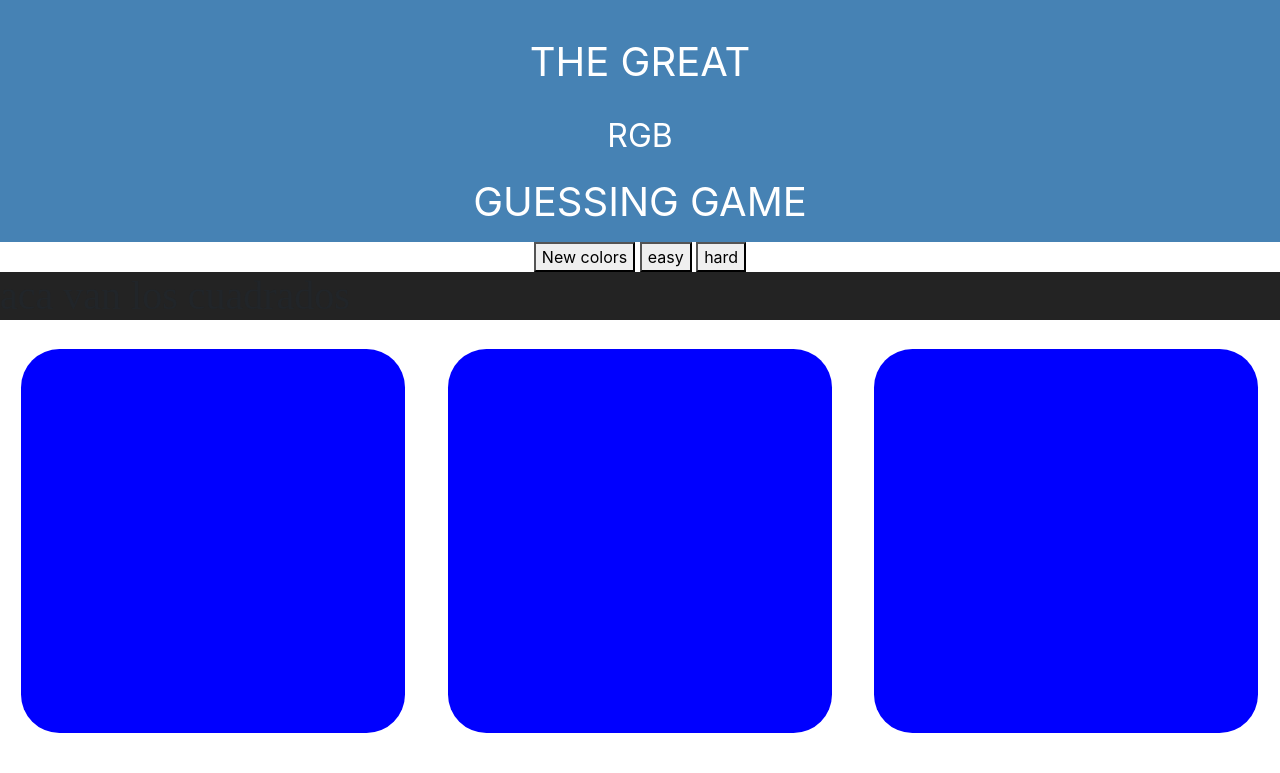
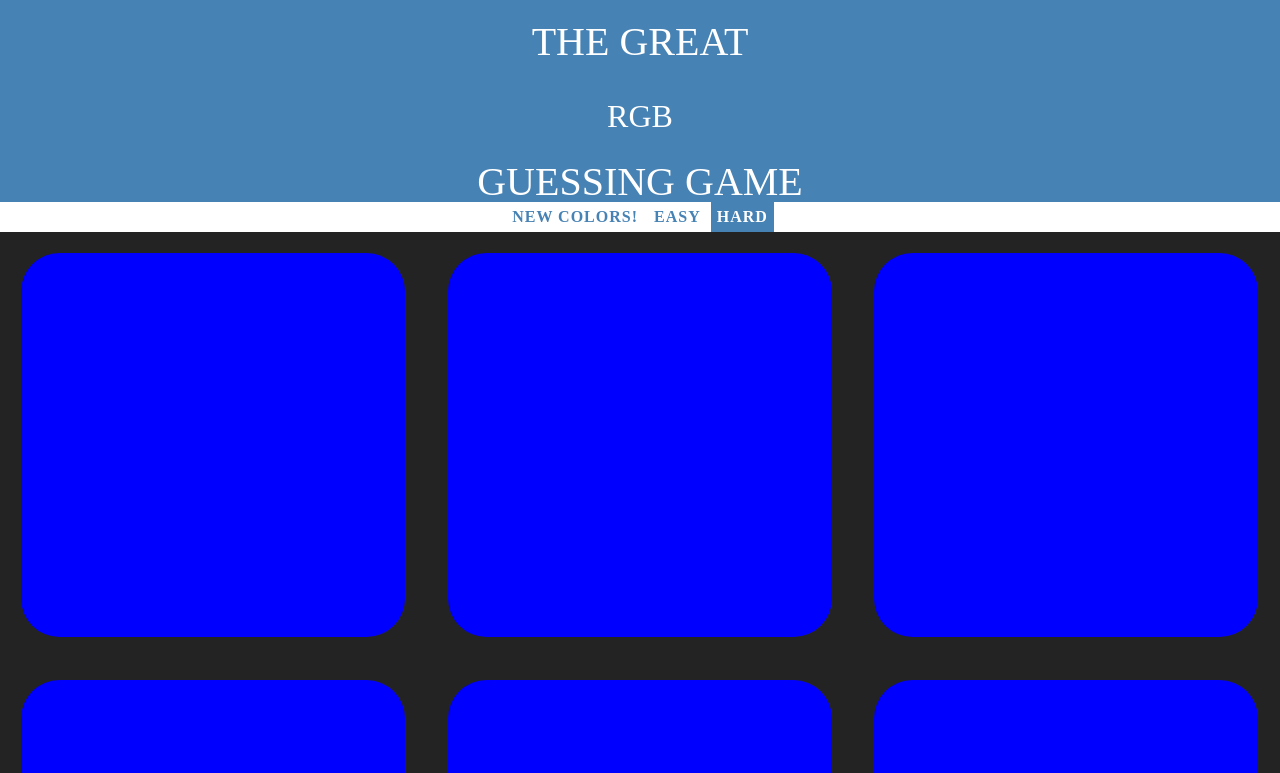
Before and after one commit to jaurenacamila/juego-colores-cdn, a plain HTML site: page index.html in a window 1280 px wide. Shown: the top 773 px of the page. Drawn offline with nearby package versions, Linux system fonts and the light colour scheme.

Commit message:
estilos y metodos

```diff
--- a/index.html
+++ b/index.html
@@ -5,34 +5,30 @@
 
 	<div id="app">
 
-		<div id="container">
-
-			<div id="header" :style="{backgroundColor:'steelblue', textAlign:'center', color:'white', padding:'20px'}">
-				<h1 :style="{fontWeight:'normal', lineHeight:'1.1', padding:'20px'}">{{titulo1}}</h1>
-				<span id="colorDisplay" :style="{fontSize:'200%'}">RGB</span>
+			<div id="header">
+				<h1>{{titulo1}}</h1>
+				<span id="colorDisplay">RGB</span>
 				<br>
-				<h1 :style="{fontWeight:'normal', lineHeight:'1.1', padding:'20px'}">GUESSING GAME</h1>
+				<h1>GUESSING GAME</h1>
 			</div>
 
-			<div id="navigator" :style="{background: '#ffffff', height:'30px', textAlign:'center', margin:margin,
-			marginTop:'-30px'}">
-				<button id="reset"> New colors</button>
+			<div id="navigator">
+				<button @click="init">New colors!</button>
 				<span :data="mensaje">{{mensaje}}</span>
 				<button id="easy">easy</button>
 				<button id="hard" class="selected">hard</button>
 			</div>
 
-			<div id="body" :style="{background:'#232323', fontFamily:fontFamily}">
-				<h1>aca van los cuadrados</h1>
-				<div class="square" :style="estiloCuadrados"></div>
-				<div class="square" :style="estiloCuadrados"></div>
-				<div class="square" :style="estiloCuadrados"></div>
-				<div class="square" :style="estiloCuadrados"></div>
-				<div class="square" :style="estiloCuadrados"></div>
-				<div class="square" :style="estiloCuadrados"></div>
+
+			<div id="body">
+				<div class="square"></div>
+				<div class="square"></div>
+				<div class="square"></div>
+				<div class="square"></div>
+				<div class="square"></div>
+				<div class="square"></div>
+
 			</div>
-
-		</div>
 
 	</div>
 
@@ -50,19 +46,161 @@
 				mensaje:'',
 				margin: 0,
 				fontFamily: "Montserrat",
-				estiloCuadrados:{
-					width:'30%',
-					background: "blue",
-					paddingBottom:'30%',
-					float: 'left',
-					margin:'1.66%',
-					borderRadius: '10%',
-					transition:'background 0.8s',
+				colors:[],
+				colorCount:6,
+				pickedColor:"",
+				isHard: true,
+				squares:[1,1,1,1,1,1]
+			},
+
+			methods:{
+
+				restart: function(){
+					colors = this.createNewColors(this.colorCount);
+					this.pickedColor = colors[this.PickColor()];
+					colorDisplay.textContent = this.pickedColor;
+					this.textContent = "Pick New Colors!";
+					for (var i = 0; i <this.squares.length; i++) {
+						this.squares[i].backgroundColor = colors[i];
+					}
+				},
+
+				PickColor: function(){
+					var quantity;
+					if (this.isHard) {
+						quantity = 6;
+					} else {
+						quantity = 3;
+					}
+					return Math.floor(Math.random() * quantity );
+				},
+
+				createNewColors(numbers){
+					var arr = [];
+					for (var i = 0; i < numbers; i++) {
+						arr.push(this.createRandomStringColor());
+					}
+    				return arr;
+				},
+
+				createRandomStringColor(){
+					var newColor = "rgb(" + this.randomInt() + ", " + this.randomInt() + ", " + this.randomInt() + ")" ;
+					return newColor;
+				},
+
+				randomInt(){
+					return Math.floor(Math.random() * 256);
+				},
+
+				init: function(){
+					colors = this.createNewColors(this.colorCount);
+					for (var i = 0; i <this.squares.length; i++) {
+					this.squares[i].backgroundColor = this.colors[i];
+					this.squares[i].addEventListener("click", function(){
+					var clickedColor = this.style.background;
+						if (clickedColor === this.pickedColor) {
+							this.mensaje = "You Picked Right!";
+							setAllColorsTo(this.pickedColor);
+							this.mensaje = "Play Again!";
+							this.header.background = this.pickedColor;
+						} else {
+							this.this.background = "#232323";
+							this.mensaje = "Try Again!";
+							this.mensaje.color = "#000000";
+						}
+					});
+					 this.restart();
 				}
+				},
+
+				setAllColorsTo(color){
+					squares.forEach(function (square){
+					square.background = color;
+					})
+				}
+
 			}
 
 		})
 
 	</script>
 
+	<style>
+
+	body {
+		background: #232323;
+		margin: 0;
+		font-family: "Montserrat", "Avenir";
+	}
+
+	button {
+		border: none;
+		background-color: white;
+		font-family: "Montserrat", "Avenir";
+		text-transform: uppercase;
+		height: 100%;
+		font-weight: 700;
+		letter-spacing: 1px;
+		color: steelblue;
+		transition: all 0.3s;
+		outline: none;
+	}
+
+	button:hover {
+		color: white;
+		background-color: steelblue;
+	}
+
+	.square {
+		width: 30%;
+		background: blue;
+		padding-bottom: 30%;
+		float: left;
+		margin: 1.66%;
+		border-radius: 10%;
+		transition: background 0.8s;
+		-webkit-transition: background 0.8s;
+		-moz-transition: background 0.8s;
+	}
+
+	#header {
+		transition: all 0.3s;
+		background: steelblue;
+		text-transform: uppercase;
+		text-align: center;
+		margin: 0;
+		color: white;
+	}
+
+	h1 {
+		font-weight: normal;
+		line-height: 1.1;
+		padding: 20px 0;
+	}
+
+	#navigator {
+		background: #ffffff;
+		height: 30px;
+		text-align: center;
+		margin: 0;
+		margin-top: -30px;
+	}
+
+	#colorDisplay {
+		font-size: 200%;
+	}
+
+	#message {
+		color: #ffffff;
+		display: inline-block;
+		width: 20%;
+	}
+
+	.selected {
+		background-color: steelblue;
+		color: white;
+	}
+
+	</style>
+
 </html>
```
